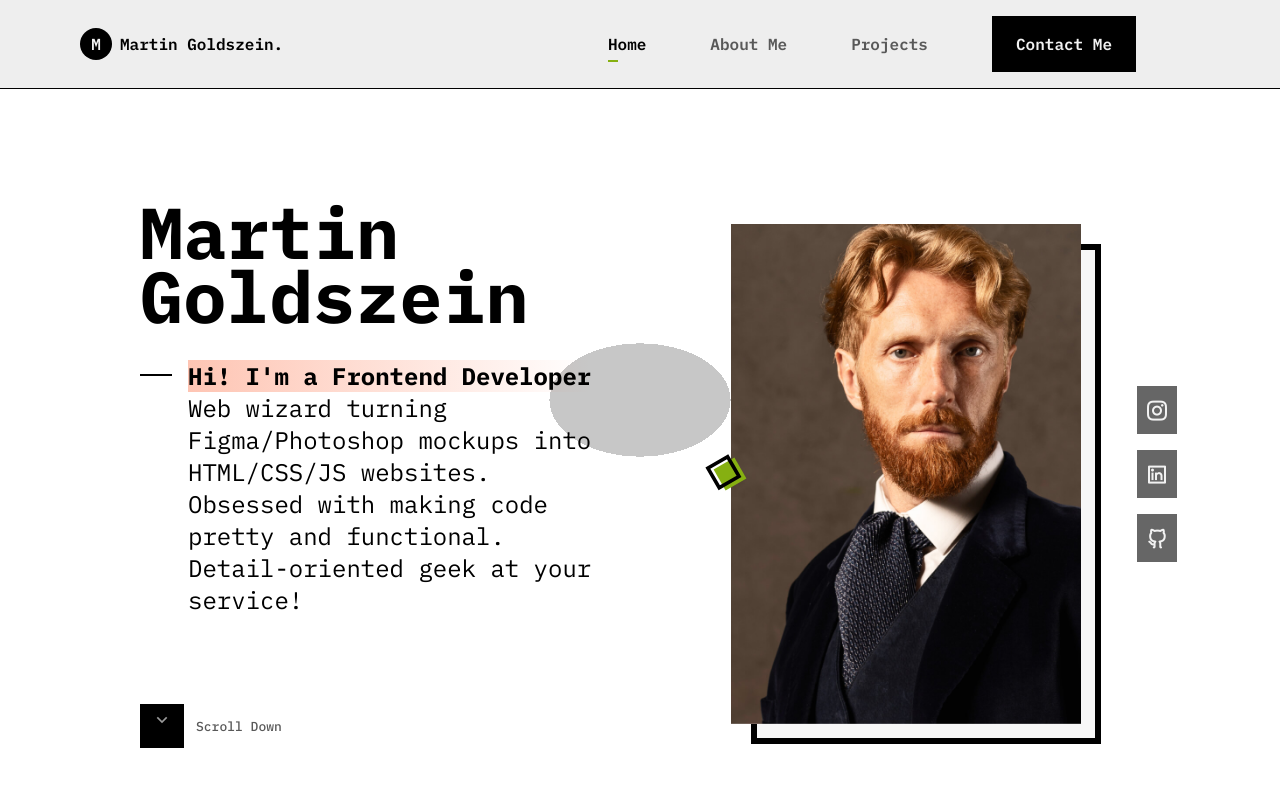
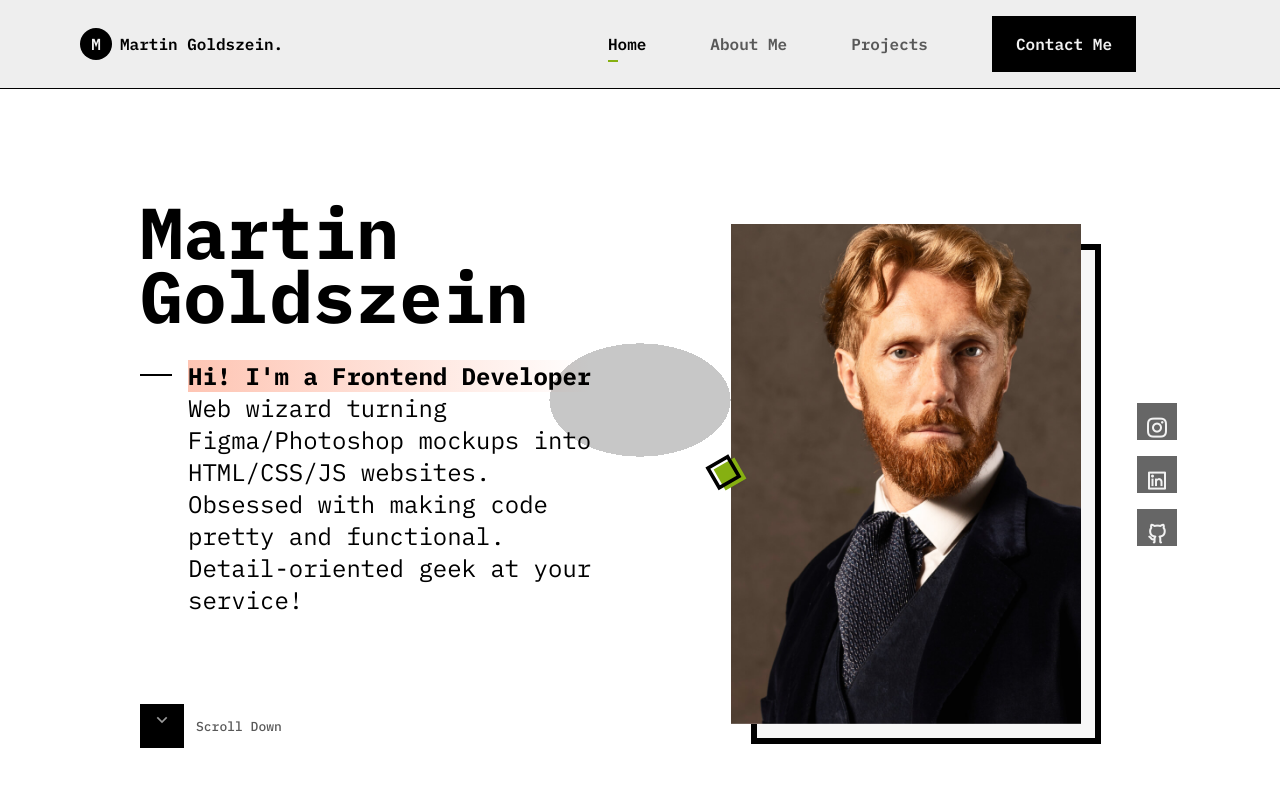
Before and after one commit to martingoldszein/portfolio, a plain HTML site: page index.html in a window 1280 px wide. Shown: the top 800 px of the page. Drawn offline with nearby package versions, Linux system fonts and the light colour scheme.

Commit message:
fix height button iphone

```diff
--- a/assets/css/styles.css
+++ b/assets/css/styles.css
@@ -369,6 +369,7 @@ img {
   display: block;
  /* display: grid;
   place-items: center; */
+  height: 37px;
   transition: background-color 0.3s;
 }
 
```
